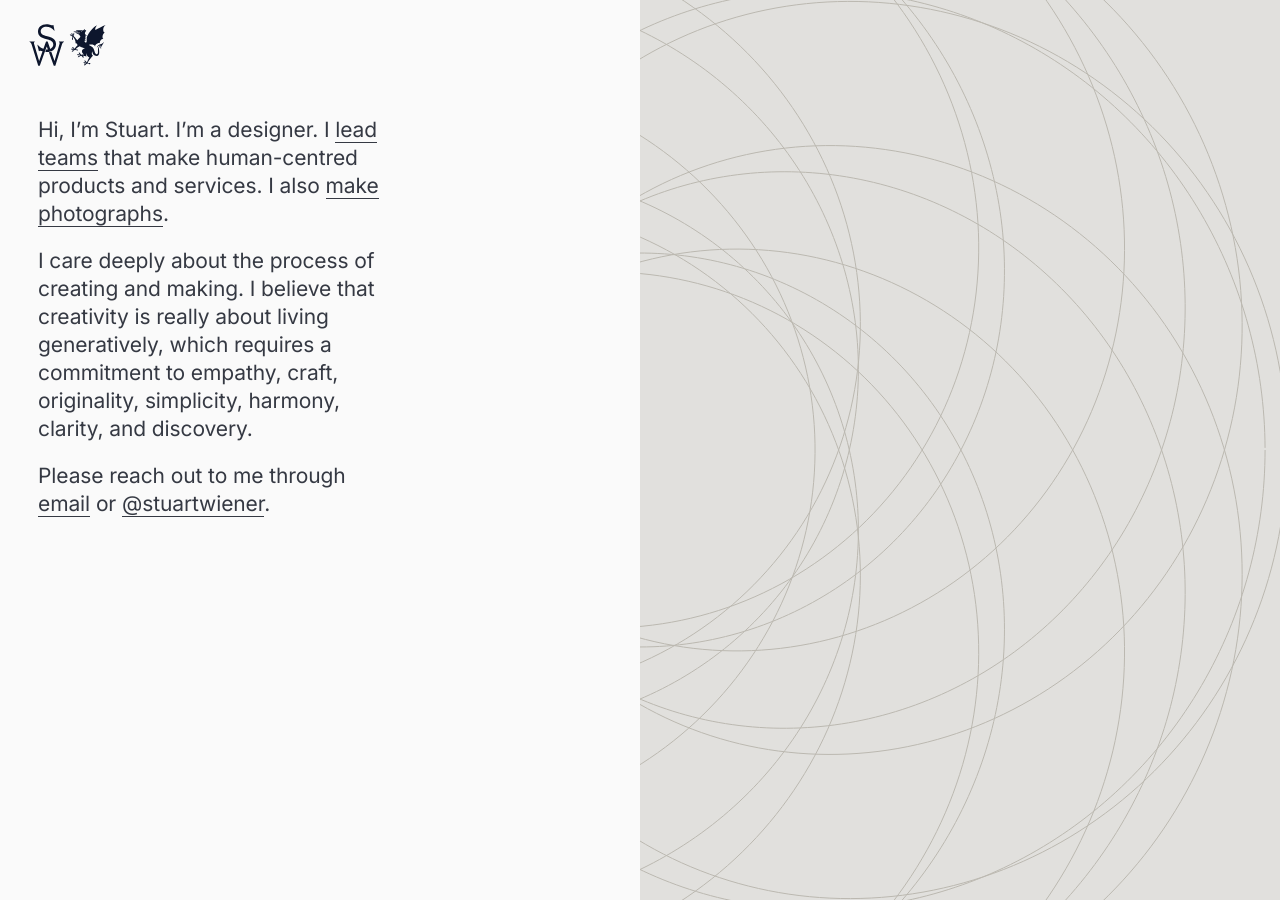
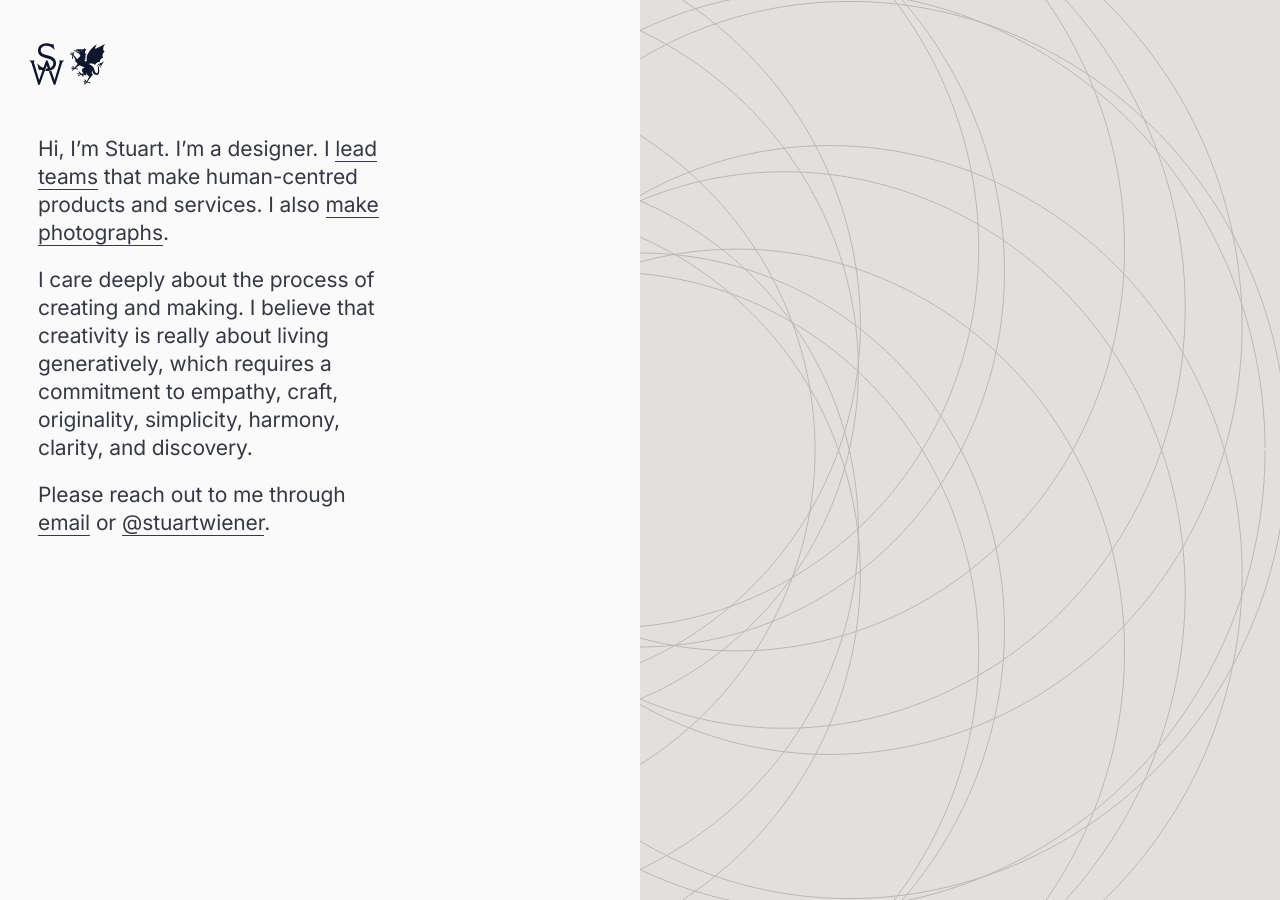
Before and after one commit to stuartwiener/stuartwiener.github.io, a Jekyll site: the page built from index.html, in a window 1280 px wide. Built offline with Jekyll 4.4.1, drawn with Linux system fonts in a browser that asks for light colours.

Commit message:
fixed header spacing to match design

```diff
--- a/_sass/_layout.scss
+++ b/_sass/_layout.scss
@@ -12,7 +12,7 @@ html {
     z-index: 1;
 
     box-sizing: border-box;
-    padding: 0;
+    padding: 19px 0 0;
 
     a {
       border-bottom: none;
```
